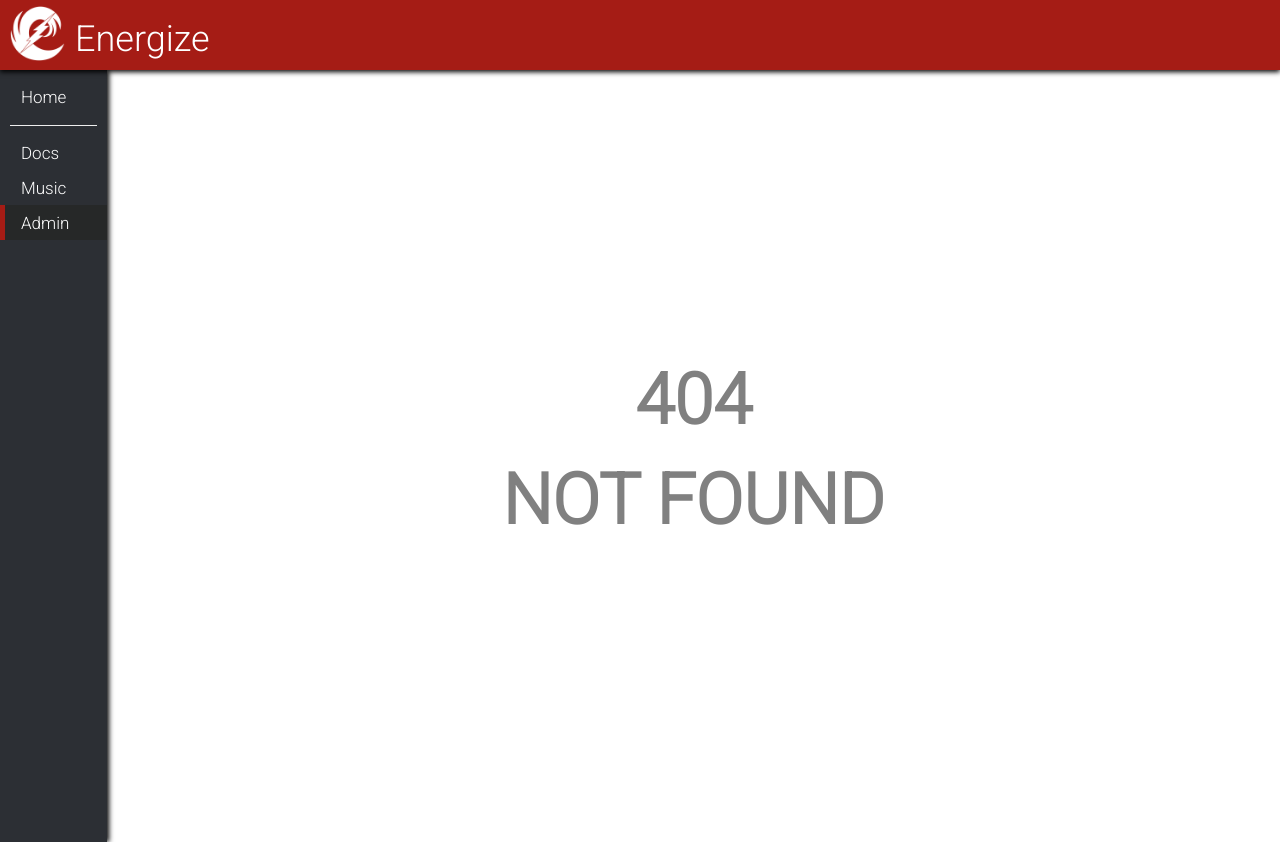
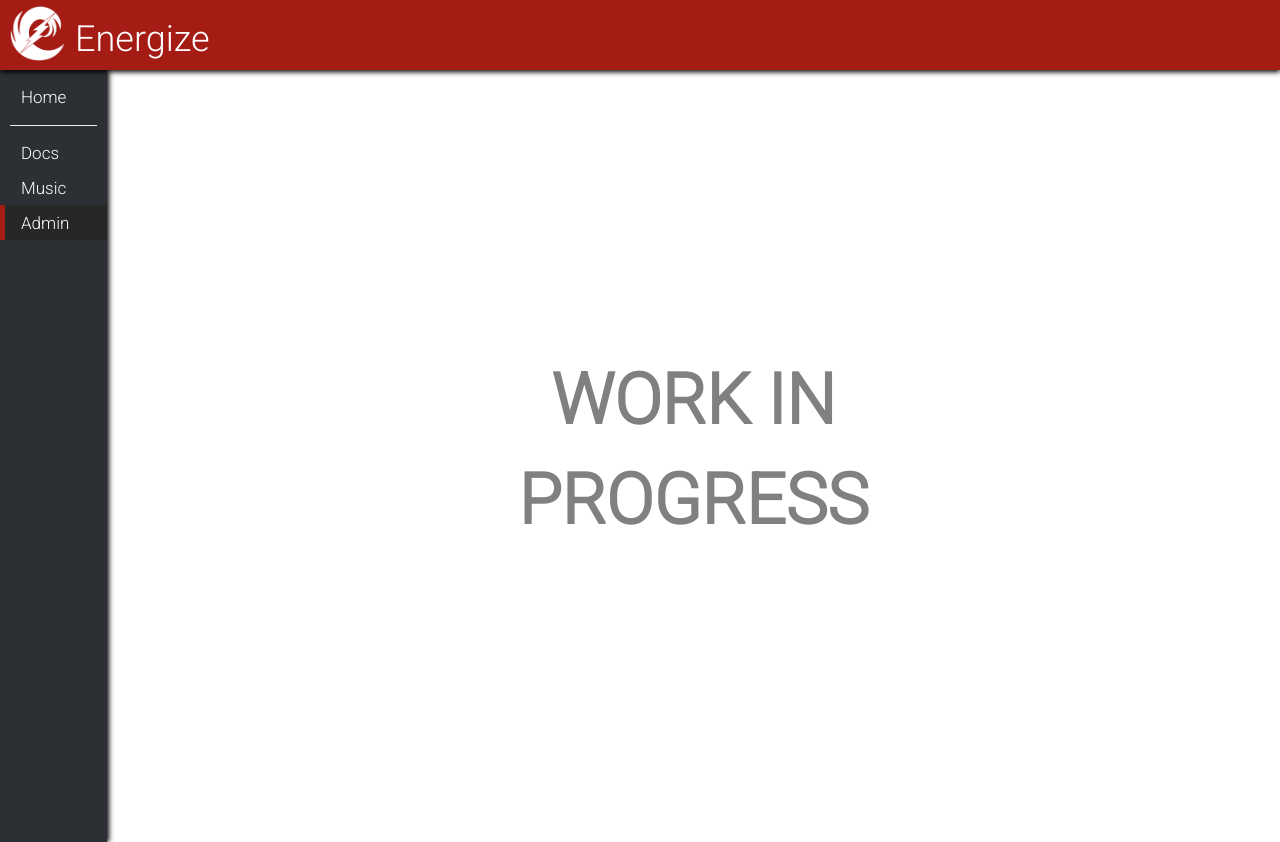
Before and after one commit to Energizers/Energize.Web, a React (Create React App) app in the folder Energize.Web/ClientApp/: page /admin in a window 1280 px wide. Before the commit this address had no page. Built offline with nearby package versions, Linux system fonts and the light colour scheme.

Commit message:
More descriptive message

```diff
--- a/Energize.Web/ClientApp/src/App.js
+++ b/Energize.Web/ClientApp/src/App.js
@@ -3,7 +3,7 @@ import { BrowserRouter, Route, Switch } from 'react-router-dom';
 import Layout from './components/Layout';
 import Documentation from './components/Documentation';
 import Home from './components/Home';
-import _404 from './components/404';
+import WIP from './components/WIP';
 
 export default class App extends React.Component {
     displayName = App.name
@@ -15,8 +15,8 @@ export default class App extends React.Component {
                     <Switch>
                         <Route path="/" exact component={Home} />
                         <Route path="/docs" component={Documentation} />
-                        <Route path="/music" component={_404} />
-                        <Route path="/admin" component={_404} />
+                        <Route path="/music" component={WIP} />
+                        <Route path="/admin" component={WIP} />
                     </Switch>
                 </Layout>
             </BrowserRouter>
--- a/Energize.Web/ClientApp/src/components/404.js
+++ b/Energize.Web/ClientApp/src/components/WIP.js
@@ -1,13 +1,13 @@
 import React from 'react';
 
-export default class _404 extends React.Component {
-    displayName = _404.name;
+export default class WIP extends React.Component {
+    displayName = WIP.name;
 
     render() {
         return (
             <div className='not-found'>
-                404<br/>
-                NOT FOUND
+                WORK IN<br/>
+                PROGRESS
             </div>
         );
     }
```
